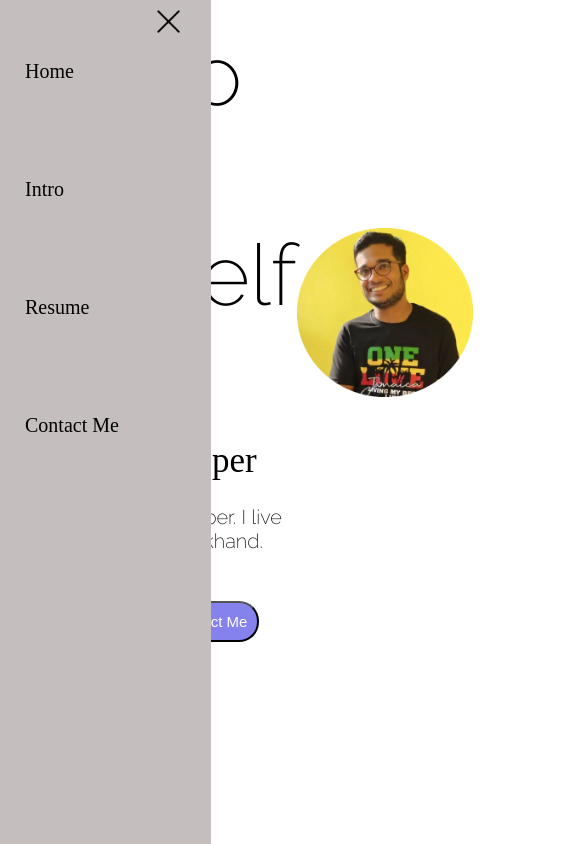
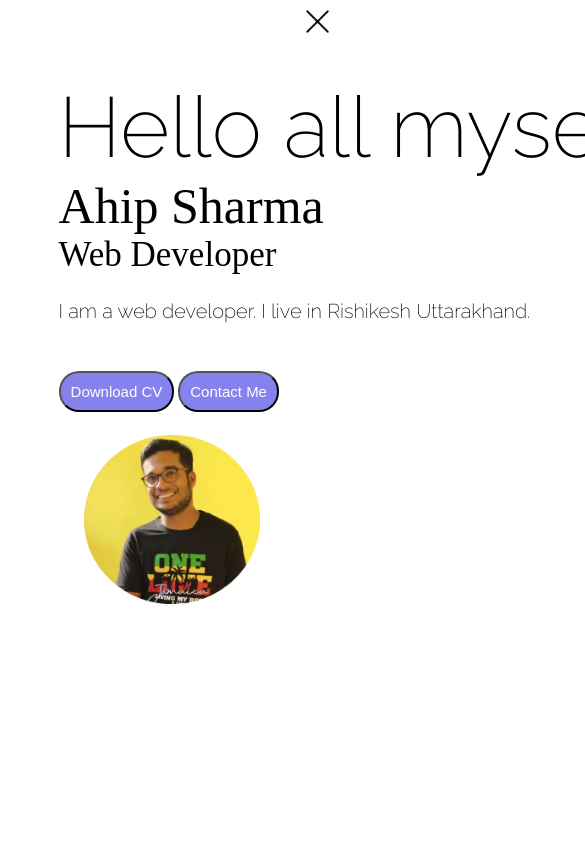
Before and after one commit to ahipsharma/Ahip, a plain HTML site: page index.html in a window 390 px wide. Both pictures are taken after a click on the element 18 px from the left and 23 px from the top of the page. Shown: the top 844 px of the page, 585 px wide, since content can reach past the window. Drawn offline with Linux system fonts and the light colour scheme; a web font is replaced by a local one.

Commit message:
Update style.css

```diff
--- a/style.css
+++ b/style.css
@@ -7,12 +7,10 @@
 }
 
 .sidebar {
-    position: absolute;
     background-color: rgb(197, 190, 190);
     font-family: BIZ UDPGothic;
     height: 100vh;
-    width: 211px;
-    transition: transform 0.3s ease-in;
+    width: 434px;
 }
 
 .sidebar nav li{
@@ -33,12 +31,13 @@
     display: flex;
 }
 .infoContainer{
+    /* border: 2px solid red; */
     display: flex;
     justify-content: space-around;
     margin: 144px auto;
-    height: 78vh;
-    height: 45vh;
-    width: 80vw;
+    /* height: 78vh; */
+    height: 200px;
+    width: 1000px
 }
 .devInfo{
     display: flex;
@@ -78,13 +77,13 @@
 }
 .devPic img{
     position: relative;
-    top: 10vh;
+    top: 0;
     height: 20vh;
 }
 .contactForm{
+    position: absolute;
     padding: 0 34px;
     padding-top: 144px;
-    margin-left: 304px;
 }
 .contactForm h1{
      text-align: center;
@@ -111,8 +110,8 @@
 .infodevPic{
     display: flex;
     position: absolute;
-    top: 5vh;
-    right: 25%;
+    top: 0vh;
+    right: 26%;
     margin: auto;
     height: 20%;
     width: 20%;
@@ -160,23 +159,33 @@
     top: 30%;
     left: 25%;
 }
+.icons{
+    position: absolute;
+    top: 10px;
+    left: 10px;
+    cursor: pointer;
+}
+.cross{
+    margin-left: 296px;
+}
 .sidebarGo{
-    transform: translate(-435px,10px);
+    transform: translate(-435px, 10px);
     position: absolute;
 }
-.icons{
-    position: absolute;
-    cursor: pointer;
-    top: 10px;
-    left: 7px;
+
+@media (max-width: 930px){
+    /* *{
+        background-color: rebeccapurple;
+    } */
+    .sidebar{
+        transform: translate(-435px, 10px);
+        position: absolute;
+    }
+
 }
-.cross{
-    margin-left: 150px;
+@media (max-width: 400px) {
+    .devPic img{
+        top: 291px;
+        right: 681px;
+    }
 }
-@media screen and (max-width: 900px){
-
-    /* .sidebar{
-        transform: translate(-435px,10px);
-        position: absolute;
-    } */
-}
```
